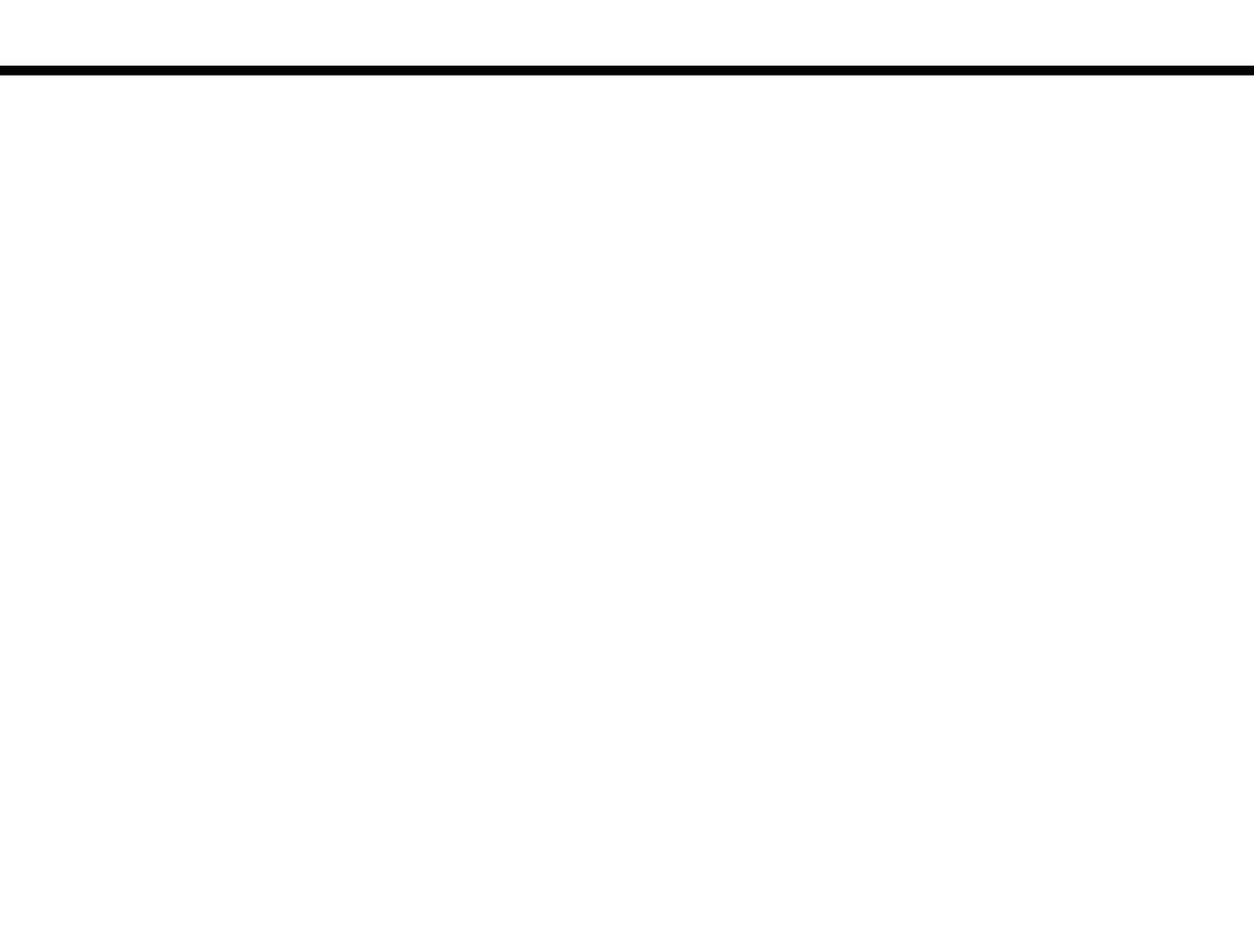
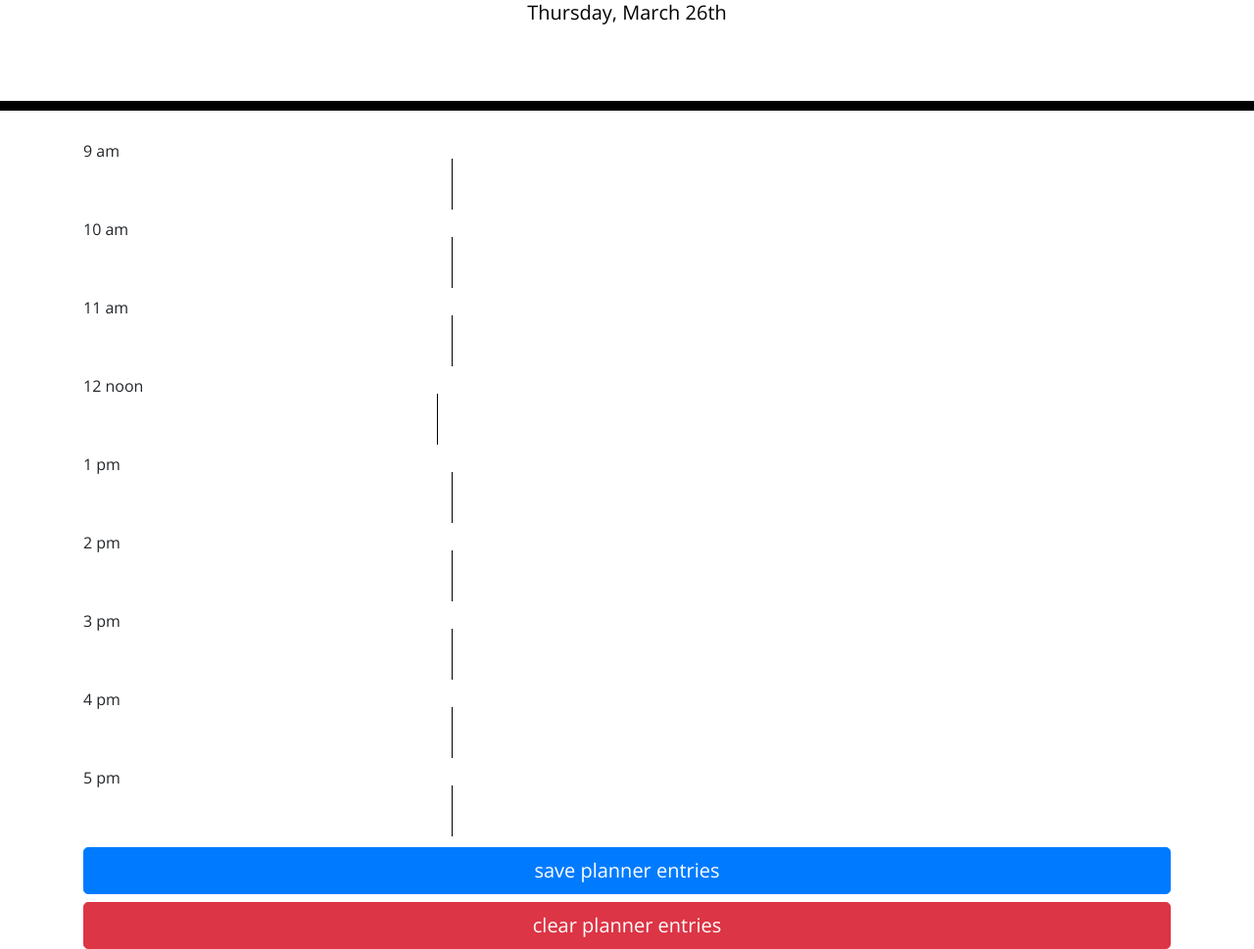
Before and after one commit to adeola55/homework05, a plain HTML site: page Develop/index.html in a window 1280 px wide. Shown: the part 191-1160 px from the top of the page at 98% size. Before the commit the page ends 800 px from the top, so only its background shows below. Drawn offline with nearby package versions, Linux system fonts and the light colour scheme.

Commit message:
created script.js

```diff
--- a/Develop/index.html
+++ b/Develop/index.html
@@ -30,9 +30,66 @@
     </header>
     <div class="container">
       <!-- Timeblocks go here -->
-    </div>
-
+                  <div class="row">
+                    <div class="col-md-3">9 am</div>
+                    <div class="col-md-9">
+                      <textarea id="9" class="plannerentry" rows=2 cols=12></textarea>
+                    </div>
+                  </div>
+                  <div class="row">
+                    <div class="col-md-3">10 am</div>
+                    <div class="col-md-9">
+                      <textarea id="10" class="plannerentry" rows=2 cols=12></textarea>
+                    </div>
+                  </div>
+                  <div class="row">
+                    <div class="col-md-3">11 am</div>
+                    <div class="col-md-9">
+                      <textarea id="11" class="plannerentry" rows=2 cols=12></textarea>
+                    </div>
+                  </div>
+                  <div class="row">
+                    <div class="col-md-3">12 noon</div>
+                    <div class="co l-md-9">
+                      <textarea id="12" class="plannerentry" rows=2 cols=12></textarea>
+                    </div>
+                  </div>
+                  <div class="row">
+                    <div class="col-md-3">1 pm</div>
+                    <div class="col-md-9">
+                      <textarea id="13" class="plannerentry" rows=2 cols=12></textarea>
+                    </div>
+                  </div>
+                  <div class="row">
+                    <div class="col-md-3">2 pm</div>
+                    <div class="col-md-9">
+                      <textarea id="14" class="plannerentry" rows=2 cols=12></textarea>
+                    </div>
+                  </div>
+                  <div class="row">
+                    <div class="col-md-3">3 pm</div>
+                    <div class="col-md-9">
+                      <textarea id="15" class="plannerentry" rows=2 cols=12></textarea>
+                    </div>
+                  </div>
+                  <div class="row">
+                    <div class="col-md-3">4 pm</div>
+                    <div class="col-md-9">
+                      <textarea id="16" class="plannerentry" rows=2 cols=12></textarea>
+                    </div>
+                  </div>
+                  <div class="row">
+                    <div class="col-md-3">5 pm</div>
+                    <div class="col-md-9">
+                      <textarea id="17" class="plannerentry" rows=2 cols=12></textarea>
+                    </div>
+                  </div>
+            <button id="savebutton" class="btn btn-primary btn-lg btn-block">save planner entries</button>
+            <button id="clearbutton" class="btn btn-danger btn-lg btn-block">clear planner entries</button>
+     </div>
+    <table></table>
     <script src="https://code.jquery.com/jquery-3.4.1.min.js"></script>
     <script src="https://cdnjs.cloudflare.com/ajax/libs/moment.js/2.24.0/moment.min.js"></script>
+    <script src="script.js"></script>
   </body>
 </html>
--- /dev/null
+++ b/Develop/script.js
@@ -0,0 +1,39 @@
+var plannerentries=JSON.parse(localStorage.getItem("dayplanner"))||[]
+$("#savebutton").on("click",function(event){
+    event.preventDefault();
+    console.log("In on lcikc")
+    var currententry = []
+    $(".plannerentry").each(function(){
+        console.log($(this).val(), $(this).attr("id"))
+        var entry={
+            time: $(this).attr("id"),
+            value:$(this).val()
+        }
+
+        currententry.push(entry)
+
+    })
+    plannerentries = currententry;
+    localStorage.setItem("dayplanner",JSON.stringify(plannerentries))
+    console.log(plannerentries);
+    console.log(JSON.parse(localStorage.getItem("dayplanner")))
+});
+$("#clearbutton").on("click",function(event){
+    event.preventDefault();
+     localStorage.removeItem("dayplanner")
+     console.log("Local storage dayplanner", JSON.parse(localStorage.getItem("dayplanner")))
+})
+function getlocalstorage(){
+    console.log("Local storage dayplanner", JSON.parse(localStorage.getItem("dayplanner")))
+    var currenttime=moment().format("HH")
+    console.log(currenttime)
+    for(let i=0; i < plannerentries.length; i++){
+        var timeclock=plannerentries[i].time
+        var userentry=plannerentries[i].value
+        $(`#${timeclock}`).val(userentry)
+
+    }
+}
+$("#currentDay").text(moment().format("dddd, MMMM Do"));
+
+getlocalstorage()
--- a/Develop/style.css
+++ b/Develop/style.css
@@ -4,7 +4,7 @@ body {
   line-height: 1;
 }
 
-textarea{
+.plannerentry{
   background: transparent;
   border: none;
   resize: none;
```
